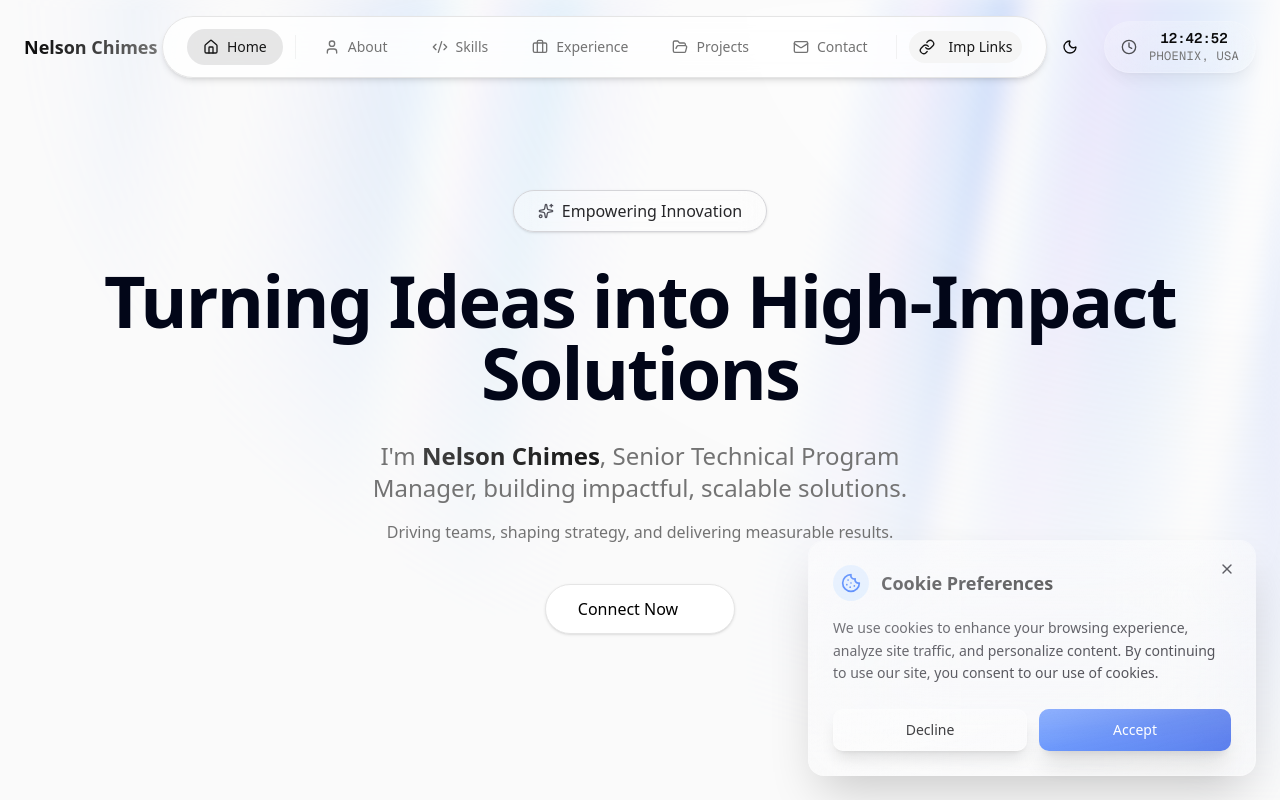
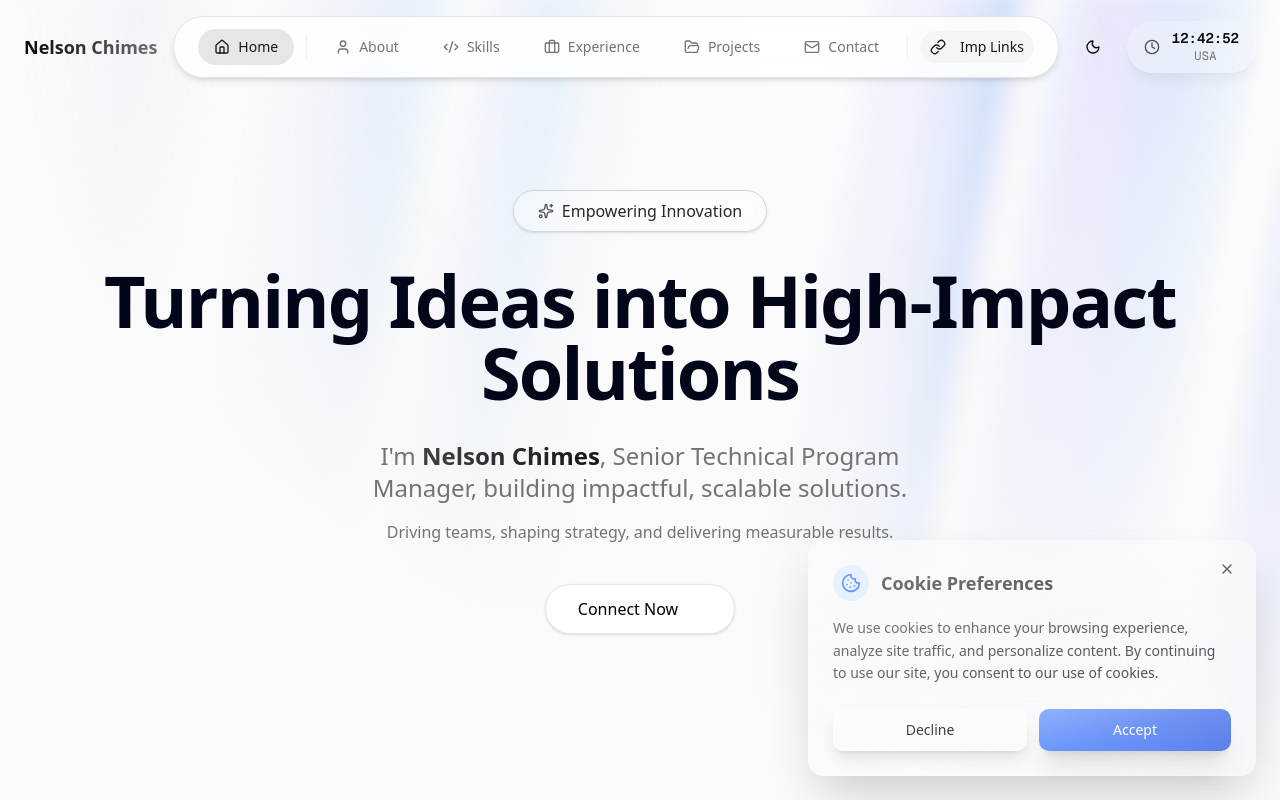
Before and after one commit to timothydev2025/portfolioSite, a Next.js app: page / in a window 1280 px wide. Shown: the top 800 px of the page. Built offline with nearby package versions, Linux system fonts and the light colour scheme.

Commit message:
tab updates

```diff
--- a/src/components/header/clock.tsx
+++ b/src/components/header/clock.tsx
@@ -21,7 +21,7 @@ export function Clock() {
       setTime(now.toLocaleTimeString([], options));
     };
 
-    setLocation("Phoenix, USA");
+    setLocation("USA");
 
     update();
     const timer = setInterval(update, 1000);
--- a/src/components/header/navlinkConstant.tsx
+++ b/src/components/header/navlinkConstant.tsx
@@ -21,6 +21,8 @@ export const navItems = [
 // Imp Links items
 export const impLinks = [
   { href: "/blogs", label: "Blogs" },
+  { href: "/certificates", label: "Certifications" },
+  { href: "/achievements", label: "Achievements and Awards" },
   { href: "/knowledge-base", label: "Knowledge Base" },
   { href: "/maxims", label: "Maxims" },
   { href: "/research", label: "Research" },
```
